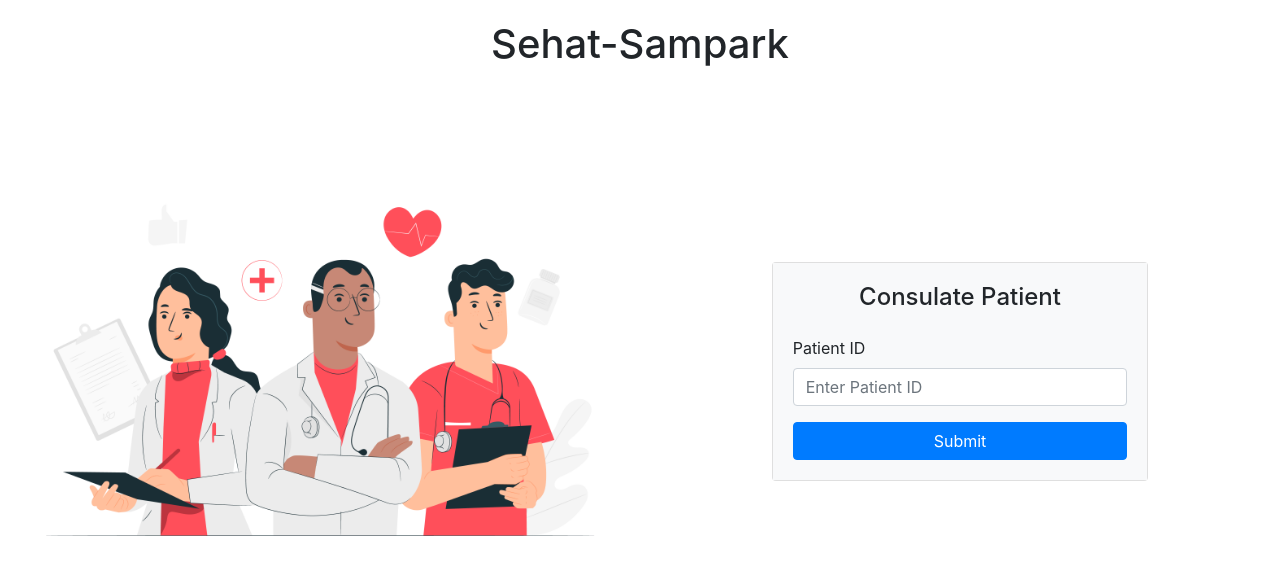
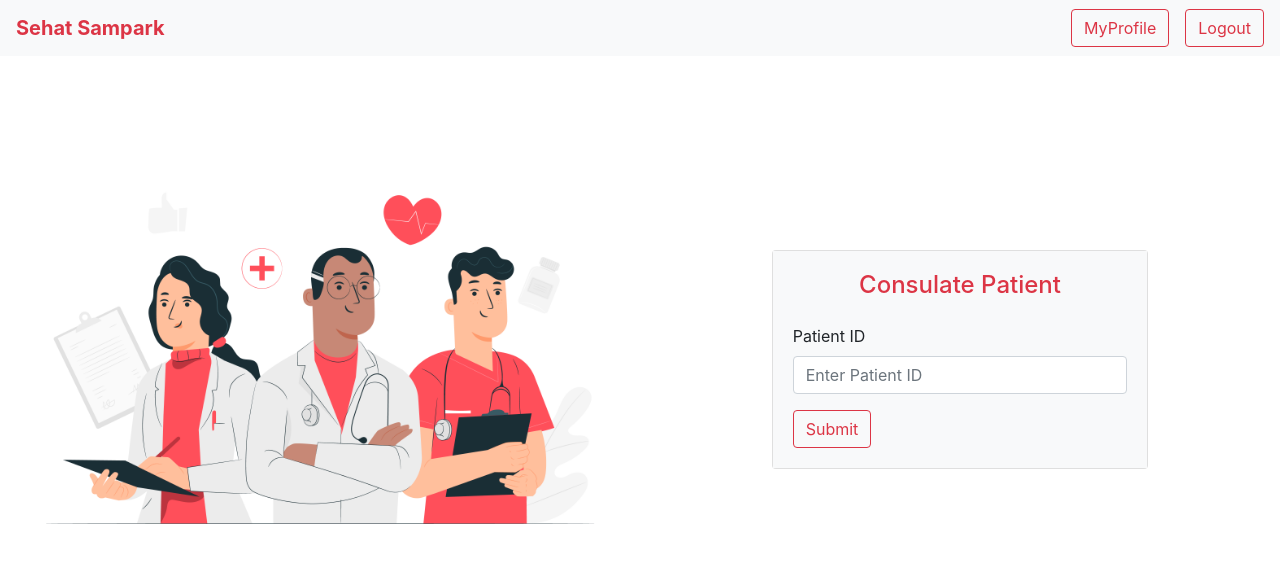
Before and after one commit to ajay9299/Sehat-Sampark, a Next.js app in the folder web/: page /dashboard in a window 1280 px wide. Shown: the top 574 px of the page. Built offline with nearby package versions, Linux system fonts and the light colour scheme.

Commit message:
code push

```diff
--- a/web/components/Dashboard.js
+++ b/web/components/Dashboard.js
@@ -3,18 +3,8 @@ import React, { useState, useRef } from "react";
 const Dashboard = () => {
   const [isSubmit, setIsSubmit] = useState(false);
 
-
   return (
     <>
-      <h1
-        style={{
-          textAlign: "center",
-          marginBottom: "100px",
-          marginTop: "20px",
-        }}
-      >
-        Sehat-Sampark
-      </h1>
       <div className="container-fluid h-100">
         <div className="row h-100">
           {/* Left Section */}
@@ -33,7 +23,7 @@ const Dashboard = () => {
                 <div className="col-md-8">
                   <div className="card rounded">
                     <div className="card-body bg-light">
-                      <h4 className="card-title text-center mb-4">
+                      <h4 className="card-title text-center text-danger mb-4">
                         Consulate Patient
                       </h4>
                       <form>
@@ -48,7 +38,7 @@ const Dashboard = () => {
                         </div>
                         <button
                           type="submit"
-                          className="btn btn-primary btn-block"
+                          className="btn btn-outline-danger"
                           onClick={() => setIsSubmit(true)}
                         >
                           Submit
--- a/web/components/Navbar.js
+++ b/web/components/Navbar.js
@@ -1,8 +1,7 @@
 import React, { useState } from "react";
 import Link from "next/link";
-const Navbar = () => {
-  const [isLogin, setIsLogin] = useState(false);
-
+const Navbar = ({ isDashboard }) => {
+  const [isLogin, setIsLogin] = useState(isDashboard);
   return (
     <>
       <nav
--- a/web/pages/dashboard/index.js
+++ b/web/pages/dashboard/index.js
@@ -1,9 +1,11 @@
 import React from "react";
 import Dashboard from "../../components/Dashboard";
+import Navbar from "@/components/Navbar";
 
 const DashboardPage = () => {
   return (
     <>
+      <Navbar isDashboard={true} />
       <Dashboard />
     </>
   );
--- a/web/pages/index.js
+++ b/web/pages/index.js
@@ -4,7 +4,7 @@ import Navbar from "../components/Navbar";
 export default function Home() {
   return (
     <>
-      <Navbar />
+      <Navbar isDashboard={false} />
       <LandingPage />
     </>
   );
```
Also changed, not shown: web/components/LandingPage.js (+4 -4 lines).
